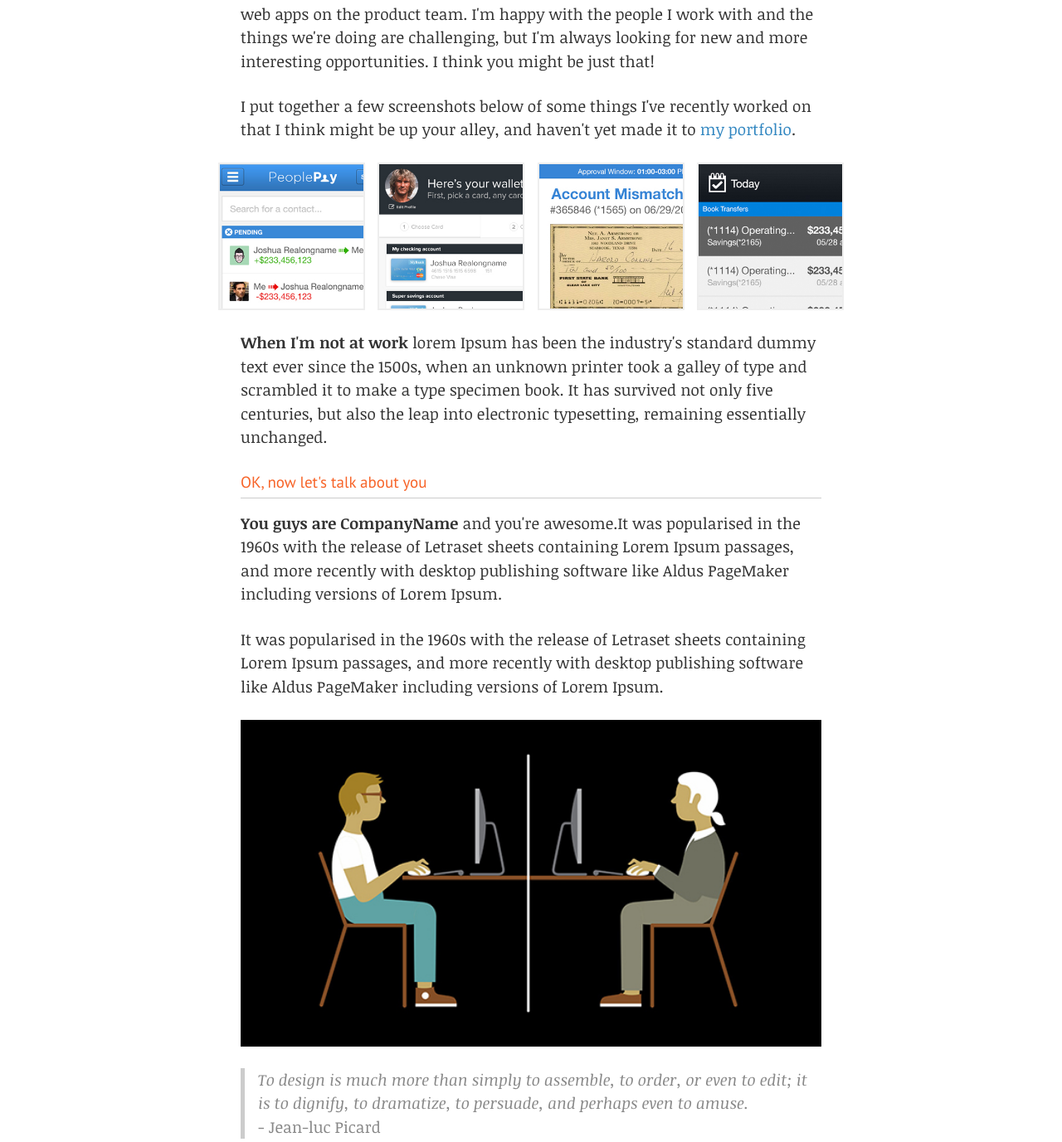
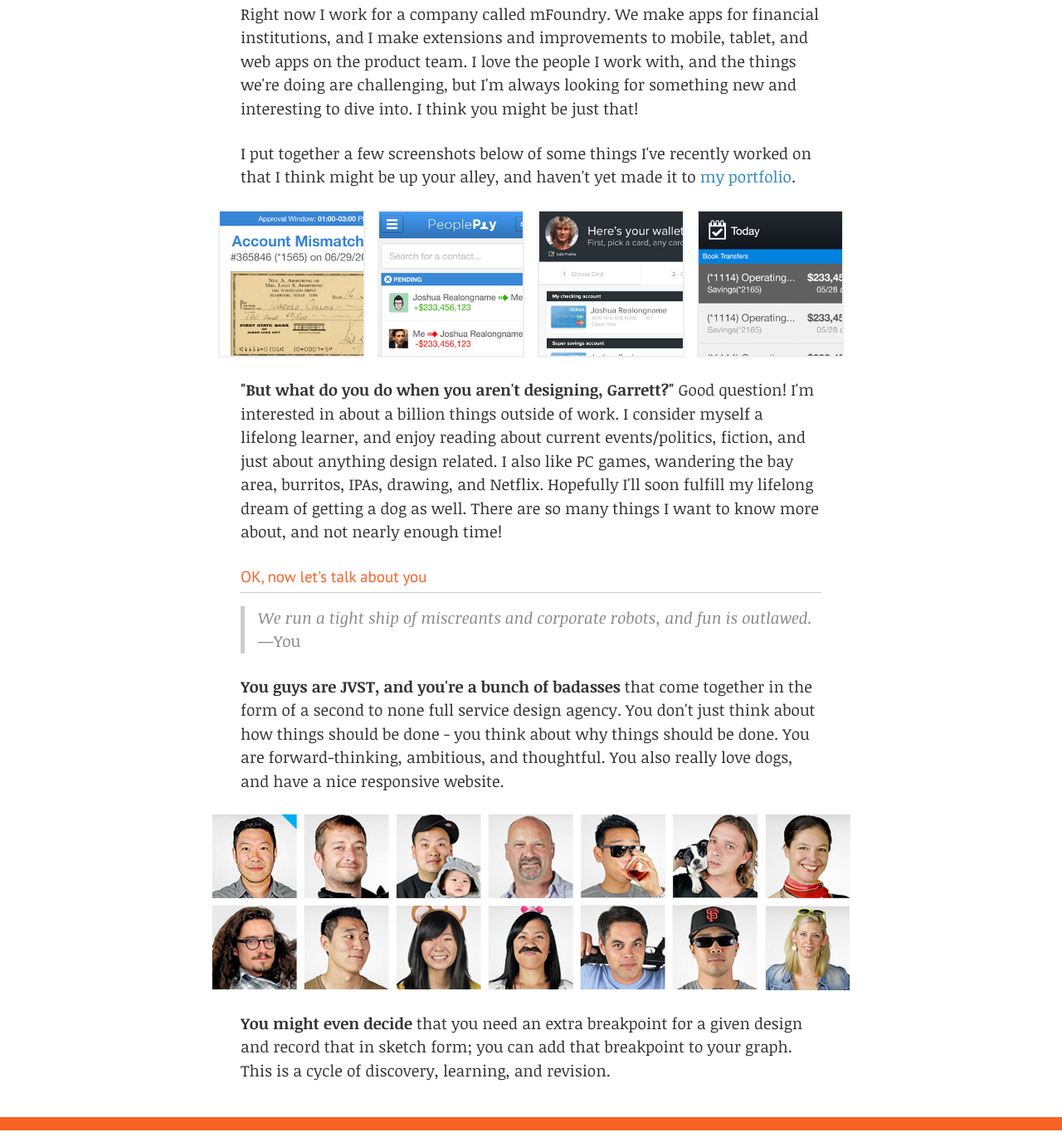
Before and after one commit to magic-wizard-zz/magic-wizard.github.com, a plain HTML site: page index.html in a window 1280 px wide. Shown: the part 648-2025 px from the top of the page at 83% size. Drawn offline with Linux system fonts and the light colour scheme.

Commit message:
new copy and images

```diff
--- a/css/style.css
+++ b/css/style.css
@@ -94,7 +94,7 @@ figure {
 figure img {
 	width: 100%;
 }
-.fancy-wrap {
+.fancy-wrap, figure {
 	width: 110%;
 	margin-left: -5%;
 }
--- a/index.html
+++ b/index.html
@@ -30,7 +30,7 @@
 <div class="wrapper">
 	<article>
 		<img class="avatar" src="images/me-thumb.png">
-		<h1>Hey there, Bigole Name</h1>
+		<h1>Hey there, JVST</h1>
 
 		<h2 class="intro">I'm Garrett, and <a href="#you">I think you're awesome</a>. Let's work together.</h2>
 
@@ -38,34 +38,33 @@
 
 		<blockquote>A designer knows he has achieved perfection not when there is nothing left to add, but when there is nothing left to take away.<footer>—Antoine De Saint-Exupery</footer></blockquote>
 
-		<p><span class="highlight">I’m a designer</span> who loves technology and I want to make it better. I'm an avid user advocate, and believe strongly that good design is the difference between an ok product and something brilliant. Simplicity, elegance, getting out the of way. These are the core ideas behind most great design, and they're often what I focus on in my work.</p>
+		<p><span class="highlight">I’m a designer</span> who loves technology and I want to make it better. As an avid user advocate, and believe strongly that thoughtful design is the difference between an ok product and something brilliant. You've (hopefully) seen my resume so I won't bore you with buzzwords and a skill list, but it's worth emphasizing that, after 5 years of professional design experience, I feel very proficient in HTML, CSS, and Adobe products, and I can even write a little JavaScript. Simplicity, elegance, getting out the of way. These are the core ideas behind most great design, and they're what I focus on in my work.</p>
 
-		<p>Right now I work for a company called mFoundry. We primarily help financial institutions make their services and content accessible to their more tech savvy users, and I make extensions and improvements to mobile, tablet, and web apps on the product team. I'm happy with the people I work with and the things we're doing are challenging, but I'm always looking for new and more interesting opportunities. I think you might be just that!</p>
+		<p>Right now I work for a company called mFoundry. We make apps for financial institutions, and I make extensions and improvements to mobile, tablet, and web apps on the product team. I love the people I work with, and the things we're doing are challenging, but I'm always looking for something new and interesting to dive into. I think you might be just that! </p>
 
 		<p>I put together a few screenshots below of some things I've recently worked on that I think might be up your alley, and haven't yet made it to <a href="http://www.garrettfarmer.com">my portfolio</a>.</p>
 
 		<p class="fancy-wrap">
-			<a class="fancybox" href="images/1_b.jpg" data-fancybox-group="gallery" title="Lorem ipsum dolor sit amet"><img src="images/1_s.jpg" alt="" /></a>
+			<a class="fancybox" href="images/3_b.jpg" data-fancybox-group="gallery" title="Making check fraud prevention less painful."><img src="images/3_s.jpg" alt="" /></a>
 
-			<a class="fancybox" href="images/2_b.jpg" data-fancybox-group="gallery" title="Etiam quis mi eu elit temp"><img src="images/2_s.jpg" alt="" /></a>
+			<a class="fancybox" href="images/1_b.jpg" data-fancybox-group="gallery" title="Send money to your friends!"><img src="images/1_s.jpg" alt="" /></a>
 
-			<a class="fancybox" href="images/3_b.jpg" data-fancybox-group="gallery" title="Cras neque mi, semper leon"><img src="images/3_s.jpg" alt="" /></a>
+			<a class="fancybox" href="images/2_b.jpg" data-fancybox-group="gallery" title="Never type your credit card number again."><img src="images/2_s.jpg" alt="" /></a>
 
-			<a class="fancybox" href="images/4_b.jpg" data-fancybox-group="gallery" title="Sed vel sapien vel sem uno"><img src="images/4_s.jpg" alt="" /></a>
+			<a class="fancybox" href="images/4_b.jpg" data-fancybox-group="gallery" title="Middle managers in banking spend a lot of time approving things."><img src="images/4_s.jpg" alt="" /></a>
 		</p>
 
-		<p><span class="highlight">When I'm not at work</span> lorem Ipsum has been the industry's standard dummy text ever since the 1500s, when an unknown printer took a galley of type and scrambled it to make a type specimen book. It has survived not only five centuries, but also the leap into electronic typesetting, remaining essentially unchanged.</p>
+		<p><span class="highlight">"But what do you do when you aren't designing, Garrett?"</span> Good question! I'm interested in about a billion things outside of work. I consider myself a lifelong learner, and enjoy reading about current events/politics, fiction, and just about anything design related. I also like PC games, wandering the bay area, burritos, IPAs, drawing, and Netflix. Hopefully I'll soon fulfill my lifelong dream of getting a dog as well. There are so many things I want to know more about, and not nearly enough time!</p>
 
 		<h3 id="you">OK, now let's talk about you</h3>
-		<p><span class="highlight">You guys are CompanyName</span> and you're awesome.It was popularised in the 1960s with the release of Letraset sheets containing Lorem Ipsum passages, and more recently with desktop publishing software like Aldus PageMaker including versions of Lorem Ipsum.</p>
 
-		<p>It was popularised in the 1960s with the release of Letraset sheets containing Lorem Ipsum passages, and more recently with desktop publishing software like Aldus PageMaker including versions of Lorem Ipsum.</p>
+		<blockquote> We run a tight ship of miscreants and corporate robots, and fun is outlawed.<footer>—You</footer></blockquote>
+
+		<p><span class="highlight">You guys are JVST, and you're a bunch of badasses</span> that come together in the form of a second to none full service design agency. You don't just think about how things should be done - you think about why things should be done. You are forward-thinking, ambitious, and thoughtful. You also really love dogs, and have a nice responsive website.</p>
 
 		<figure>
-			<img src="images/example2.jpg">
+			<img src="images/you.jpg">
 		</figure>
-
-		<blockquote> To design is much more than simply to assemble, to order, or even to edit; it is to dignify, to dramatize, to persuade, and perhaps even to amuse.<footer>- Jean-luc Picard</footer></blockquote>
 
 		<p><span class="highlight">You might even decide</span> that you need an extra breakpoint for a given design and record that in sketch form; you can add that breakpoint to your graph. This is a cycle of discovery, learning, and revision.</p>
 
```
Also changed, not shown: images/favicon.ico (added), images/favicon.png (added), images/you.jpg (added), 1 other file.
